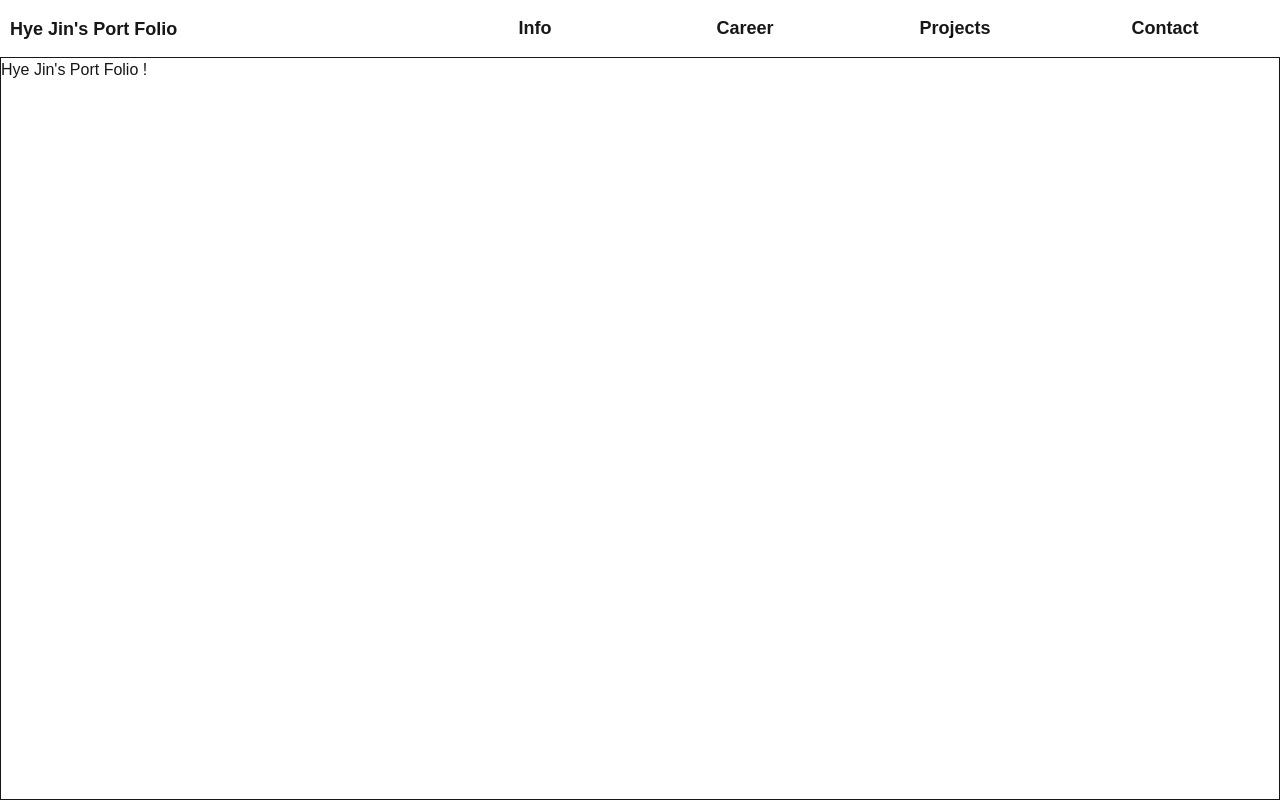
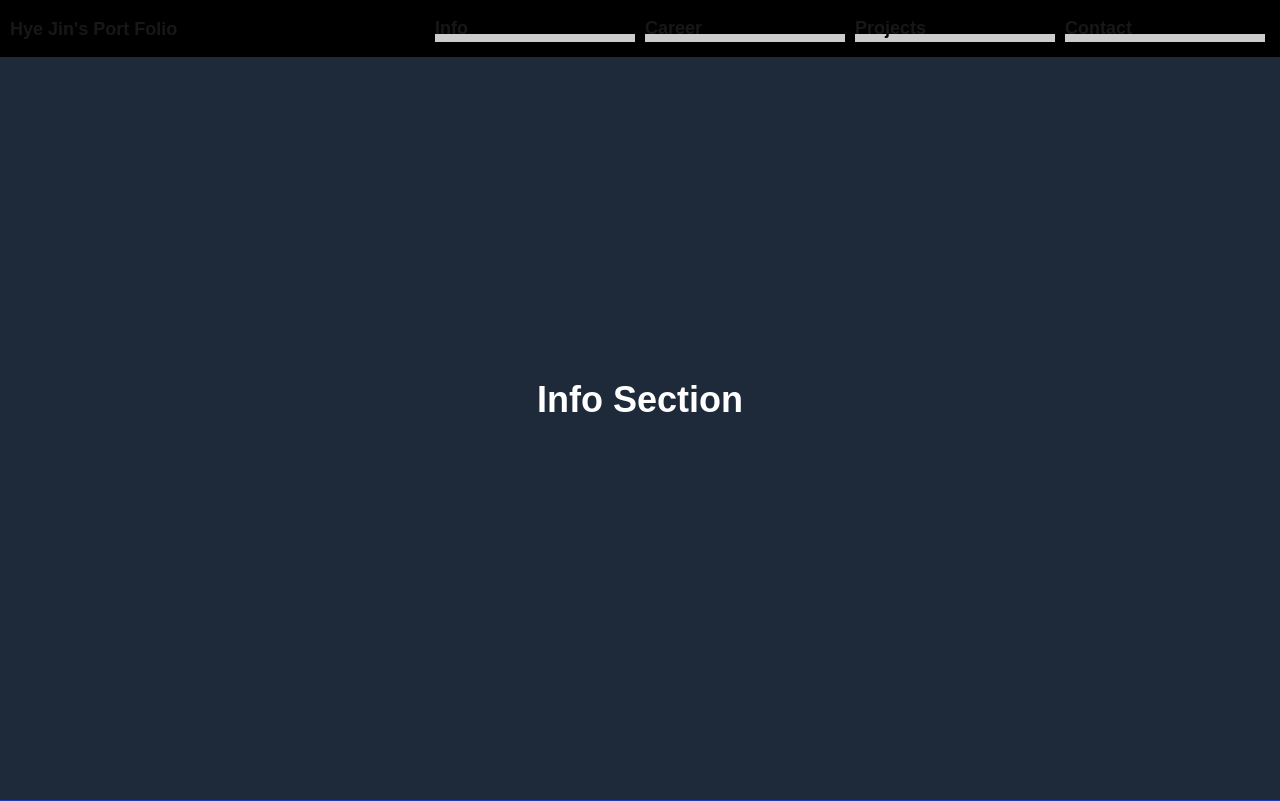
Before and after one commit to leehj1050/MyProfile, a Next.js app: page / in a window 1280 px wide. Shown: the top 801 px of the page. Built offline with nearby package versions, Linux system fonts and the light colour scheme.

Commit message:
Add main section and Add Header animation

```diff
--- a/src/app/globals.css
+++ b/src/app/globals.css
@@ -33,6 +33,7 @@
 
 html {
   height: 100vh;
+  scroll-behavior: smooth;
 }
 
 body {
--- a/src/app/layout.tsx
+++ b/src/app/layout.tsx
@@ -1,7 +1,7 @@
 import type { Metadata } from "next";
 import { Geist, Geist_Mono } from "next/font/google";
 import "./globals.css";
-import Header from "@/components/Header";
+import Header from "@/components/Header/Header";
 
 const geistSans = Geist({
  variable: "--font-geist-sans",
--- a/src/app/page.tsx
+++ b/src/app/page.tsx
@@ -1,5 +1,16 @@
+import Info from "@/components/Section1/Info";
+import Career from "@/components/Section2/Career";
+import Projects from "@/components/Section3/Projects";
+import Contact from "@/components/Section4/Contact";
+
 export default function Home() {
-  return <main className="border border-white-500 flex flex-1">
-    <h1 className="text-white-600">Hye Jin's Port Folio !</h1>
-  </main>;
+  return(
+    <main className="flex flex-col flex-1">
+
+      <Info />
+      <Career />
+      <Projects />
+      <Contact />
+    </main>
+  )
 }
--- a/src/components/Header.tsx
+++ b/src/components/Header/Header.tsx
@@ -1,28 +1,29 @@
 import React from "react";
 import styles from "./Header.module.css";
+import Link from "next/link";
 
 const MenuConfig = [
- { title: "Info", key: "menu_1" },
- { title: "Career", key: "menu_2" },
- { title: "Projects", key: "menu_3" },
- { title: "Contact", key: "menu_4" },
+ { title: "Info", key: "menu_1" , hrefId:"#info"},
+ { title: "Career", key: "menu_2" ,hrefId:"#career" },
+ { title: "Projects", key: "menu_3", hrefId:"#projects" },
+ { title: "Contact", key: "menu_4" , hrefId:"#contact"},
 ];
 
 const Header = () => {
  return (
-  <div className=" p-1">
+  <div className=" p-1 fixed w-full bg-black">
    <header className="flex  items-center ">
-    <div className="flex-1 text-lg font-semibold">Hye Jin's Port Folio</div>
+    <div className="flex-1 text-lg font-semibold cursor-pointer">Hye Jin's Port Folio</div>
     <nav className="flex-2">
      <ul className="flex justify-between">
       {MenuConfig.map((menu) => (
        <li className="flex justify-center flex-1" key={menu.key}>
-        <button className={styles.gnb}>
+        <Link href={menu.hrefId} className={styles.gnb}>
          <span className={styles.text}>{menu.title}</span>
          <span className={styles.masker}>
           <span>{menu.title}</span>
          </span>
-        </button>
+        </Link>
        </li>
       ))}
      </ul>
--- /dev/null
+++ b/src/components/Section1/Info.tsx
@@ -0,0 +1,14 @@
+import React from 'react'
+
+const Info = () => {
+  return (
+     <section
+      id="info"
+      className="h-screen flex items-center justify-center bg-gray-800 text-white"
+    >
+      <h1 className="text-4xl font-bold">Info Section</h1>
+    </section>
+  )
+}
+
+export default Info
--- /dev/null
+++ b/src/components/Section2/Career.tsx
@@ -0,0 +1,14 @@
+import React from 'react'
+
+const Career = () => {
+  return (
+    <section
+      id="career"
+      className="h-screen flex items-center justify-center bg-blue-800 text-white"
+    >
+      <h1 className="text-4xl font-bold">Career Section</h1>
+    </section>
+  )
+}
+
+export default Career
--- /dev/null
+++ b/src/components/Section3/Projects.tsx
@@ -0,0 +1,14 @@
+import React from 'react'
+
+const Projects = () => {
+  return (
+     <section
+      id="projects"
+      className="h-screen flex items-center justify-center bg-green-700 text-white"
+    >
+      <h1 className="text-4xl font-bold">Projects Section</h1>
+    </section>
+  )
+}
+
+export default Projects
--- /dev/null
+++ b/src/components/Section4/Contact.tsx
@@ -0,0 +1,14 @@
+import React from 'react'
+
+const Contact = () => {
+  return (
+     <section
+      id="contact"
+      className="h-screen flex items-center justify-center bg-purple-700 text-white"
+    >
+      <h1 className="text-4xl font-bold">Contact Section</h1>
+    </section>
+  )
+}
+
+export default Contact
```
Also changed, not shown: src/components/Header/Header.module.css (renamed from src/components/Header.module.css), 1 other file (tests, documents, lock files or other folders).
